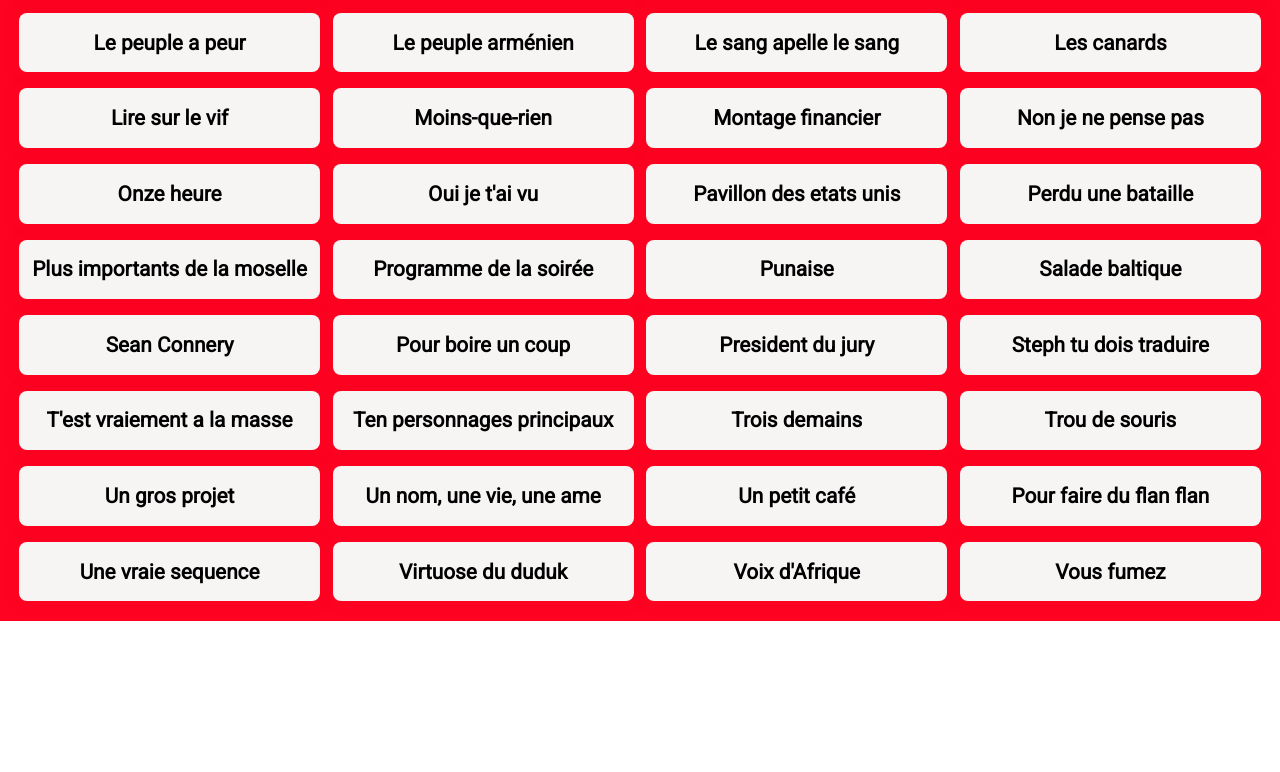
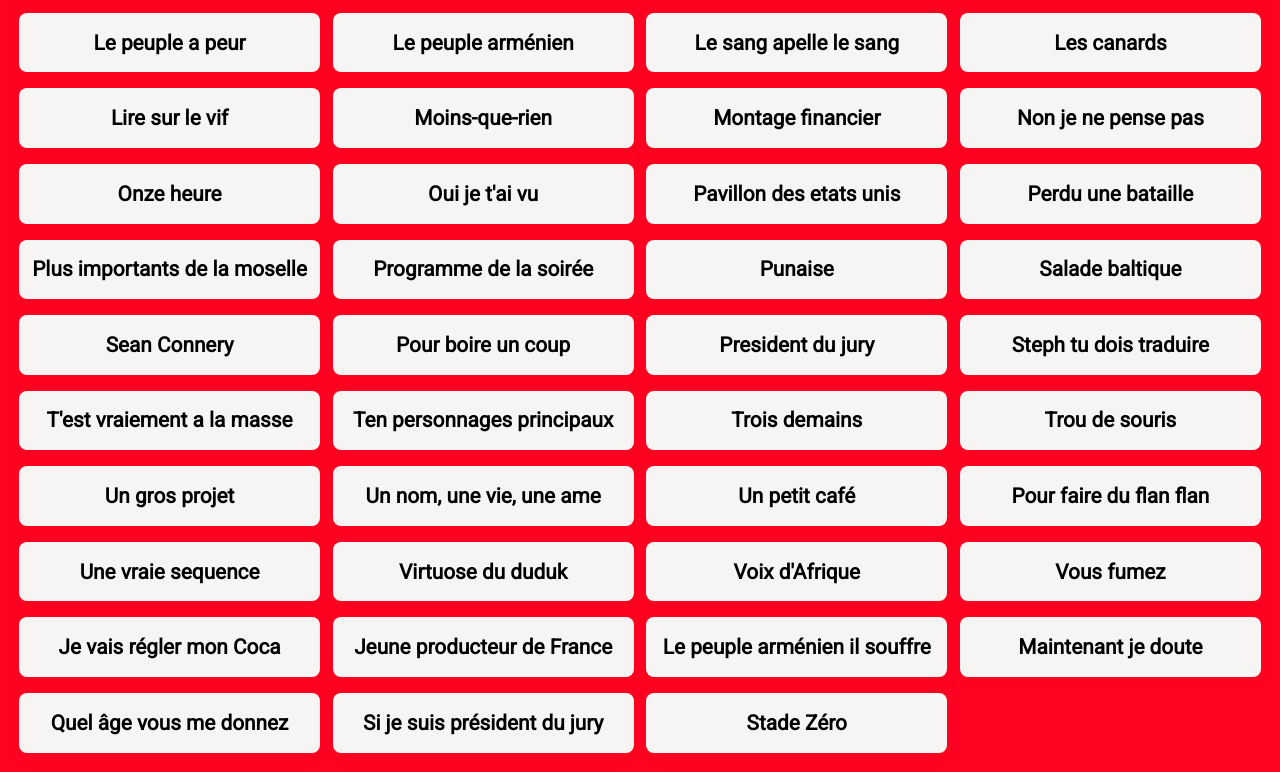
Before and after one commit to RomainMarcazzan/libertybox, a plain HTML site: page index.html in a window 1280 px wide. Shown: the part 1253-2025 px from the top of the page. Before the commit the page ends 1874 px from the top, so only its background shows below. Drawn offline with Linux system fonts and the light colour scheme; a web font is replaced by a local one.

Commit message:
adding sounds

```diff
--- a/sounds.json
+++ b/sounds.json
@@ -302,5 +302,33 @@
   {
     "title": "Vous fumez",
     "src": "Vous fumez.mp3"
+  },
+  {
+    "title": "Je vais régler mon Coca",
+    "src": "Je vais regler mon Coca.mp3"
+  },
+  {
+    "title": "Jeune producteur de France",
+    "src": "Jeune producteur de France.mp3"
+  },
+  {
+    "title": "Le peuple arménien il souffre",
+    "src": "Le peuple arménien il souffre.mp3"
+  },
+  {
+    "title": "Maintenant je doute",
+    "src": "Maintenant je doute.mp3"
+  },
+  {
+    "title": "Quel âge vous me donnez",
+    "src": "Quel age vous me donnez.mp3"
+  },
+  {
+    "title": "Si je suis président du jury",
+    "src": "Si je suis president du jury.mp3"
+  },
+  {
+    "title": "Stade Zéro",
+    "src": "Stade Zéro.mp3"
   }
 ]
--- a/style.css
+++ b/style.css
@@ -58,7 +58,7 @@ body {
   display: grid;
   margin-top: 20px;
   grid-template-columns: 1fr 1fr;
-  grid-row: repeat(37, 1fr);
+  grid-row: repeat(42, 1fr);
   row-gap: 1rem;
   column-gap: 0.5rem;
 }
@@ -96,7 +96,7 @@ body {
     display: grid;
     margin-top: 20px;
     grid-template-columns: 1fr 1fr 1fr 1fr;
-    grid-row: repeat(19, 1fr);
+    grid-row: repeat(21, 1fr);
     row-gap: 1rem;
     column-gap: 0.8rem;
   }
@@ -126,7 +126,7 @@ body {
     display: grid;
     margin-top: 20px;
     grid-template-columns: 1fr 1fr 1fr 1fr;
-    grid-row: repeat(19, 1fr);
+    grid-row: repeat(21, 1fr);
     row-gap: 1rem;
     column-gap: 3rem;
   }
```
Also changed, not shown: 7 other files.
